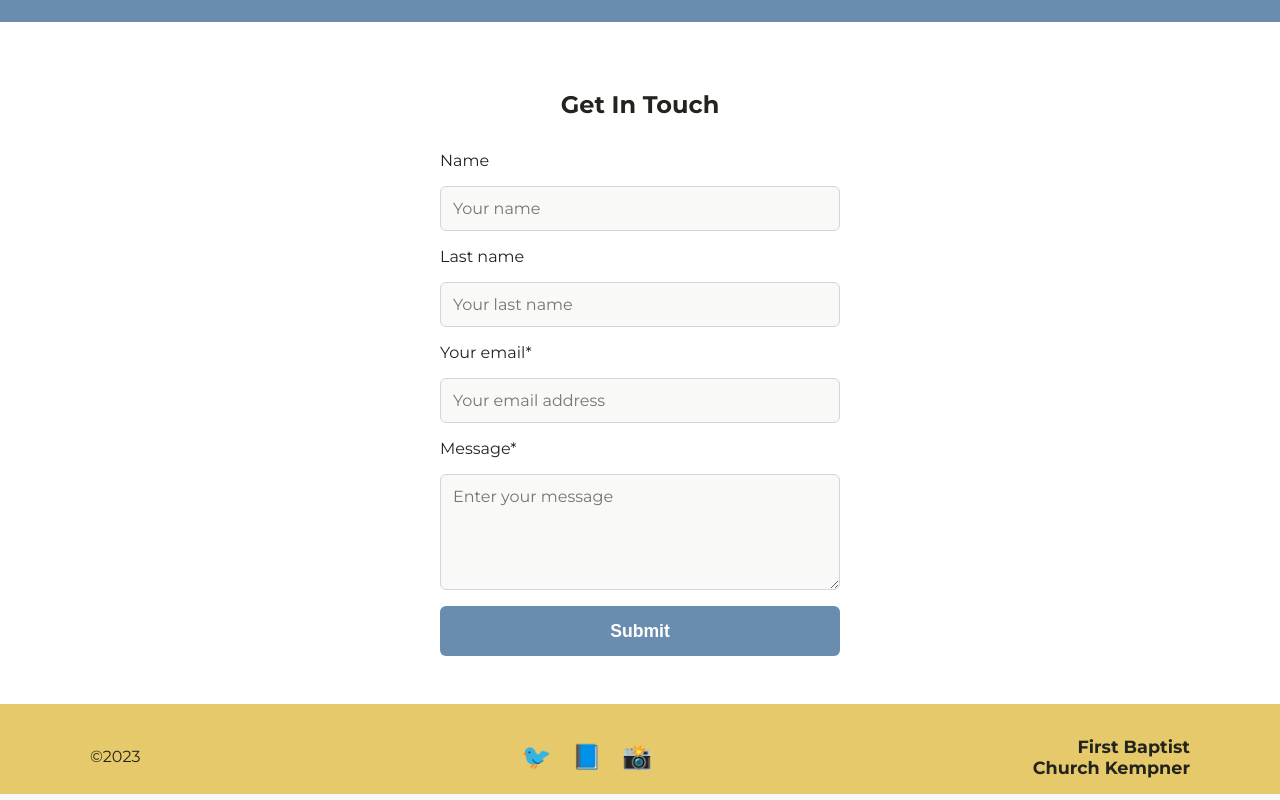
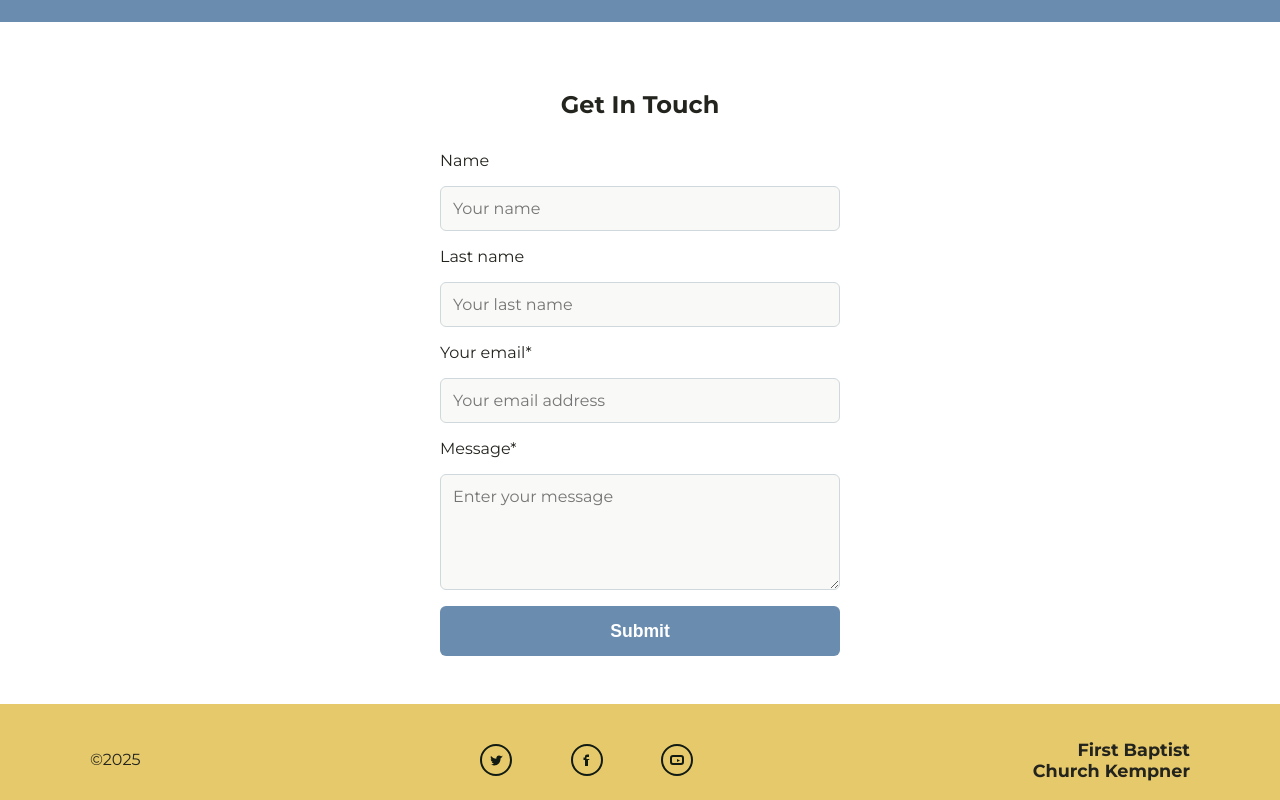
Before and after one commit to MrChrister08/FBCKempner, a plain HTML site: page index.html in a window 1280 px wide. Shown: the part 2120-2920 px from the top of the page. Drawn offline with Linux system fonts and the light colour scheme.

Commit message:
Update footer social icons and copyright year
Replaced emoji social icons in the footer with accessible SVG icons for Twitter, Facebook, and YouTube, each linking to their respective pages. Updated the copyright year from 2023 to 2025. Improved footer icon styling for better alignment, size, and hover effect.

```diff
--- a/Styles/styles.css
+++ b/Styles/styles.css
@@ -168,8 +168,23 @@ nav a {
   gap: 1rem;
 }
 .footer-social .icon {
-  font-size: 1.5rem;
-  margin: 0 0.5rem;
+  display: inline-flex;
+  align-items: center;
+  justify-content: center;
+  width: 48px;
+  height: 48px;
+  margin: 0 1.2rem;
+  border-radius: 50%;
+  transition: background 0.2s;
+  cursor: pointer;
+}
+.footer-social .icon svg {
+  width: 32px;
+  height: 32px;
+  display: block;
+}
+.footer-social .icon:hover {
+  background: #ecebe3;
 }
 .footer-right {
   text-align: right;
--- a/index.html
+++ b/index.html
@@ -76,11 +76,20 @@
 
   <footer class="footer fade-move">
     <div class="footer-flex container">
-      <div class="footer-left">©2023</div>
+      <div class="footer-left">©2025</div>
       <div class="footer-social">
-        <span class="icon">🐦</span>
-        <span class="icon">📘</span>
-        <span class="icon">📸</span>
+        <a class="icon" href="https://twitter.com" target="_blank" rel="noopener" aria-label="Twitter">
+          <!-- Twitter SVG -->
+          <svg width="32" height="32" viewBox="0 0 32 32" fill="none" xmlns="http://www.w3.org/2000/svg"><circle cx="16" cy="16" r="15" stroke="#111B13" stroke-width="2" fill="none"/><path d="M23 12.5c-.5.2-1 .3-1.5.4.5-.3.9-.8 1.1-1.3-.5.3-1 .5-1.6.6-.5-.5-1.2-.8-2-.8-1.5 0-2.7 1.2-2.7 2.7 0 .2 0 .4.1.6-2.2-.1-4.1-1.2-5.4-2.8-.2.4-.3.8-.3 1.3 0 .9.5 1.7 1.2 2.2-.4 0-.8-.1-1.1-.3v.1c0 1.3.9 2.3 2.1 2.6-.2.1-.4.1-.7.1-.2 0-.3 0-.5-.1.3 1 1.2 1.7 2.2 1.7-0.8.6-1.8.9-2.8.9-.2 0-.4 0-.6-.1 1 .7 2.2 1.1 3.5 1.1 4.2 0 6.5-3.5 6.5-6.5v-.3c.4-.3.8-.7 1.1-1.1z" fill="#111B13"/></svg>
+        </a>
+        <a class="icon" href="https://www.facebook.com/kempner.baptist" target="_blank" rel="noopener" aria-label="Facebook">
+          <!-- Facebook SVG -->
+          <svg width="32" height="32" viewBox="0 0 32 32" fill="none" xmlns="http://www.w3.org/2000/svg"><circle cx="16" cy="16" r="15" stroke="#111B13" stroke-width="2" fill="none"/><path d="M18.5 16H17v6h-3v-6h-1.5v-2.5H14V12.5c0-1.1.9-2 2-2h2v2.5h-2c-.3 0-.5.2-.5.5v1.5h2.5L18.5 16z" fill="#111B13"/></svg>
+        </a>
+        <a class="icon" href="https://www.youtube.com/@FBCKempner" target="_blank" rel="noopener" aria-label="YouTube">
+          <!-- YouTube SVG -->
+          <svg width="32" height="32" viewBox="0 0 32 32" fill="none" xmlns="http://www.w3.org/2000/svg"><circle cx="16" cy="16" r="15" stroke="#111B13" stroke-width="2" fill="none"/><rect x="10" y="12" width="12" height="8" rx="2" stroke="#111B13" stroke-width="2" fill="none"/><polygon points="16,15 19,16.5 16,18" fill="#111B13"/></svg>
+        </a>
       </div>
       <div class="footer-right">
         <strong>First Baptist<br>Church Kempner</strong>
```
